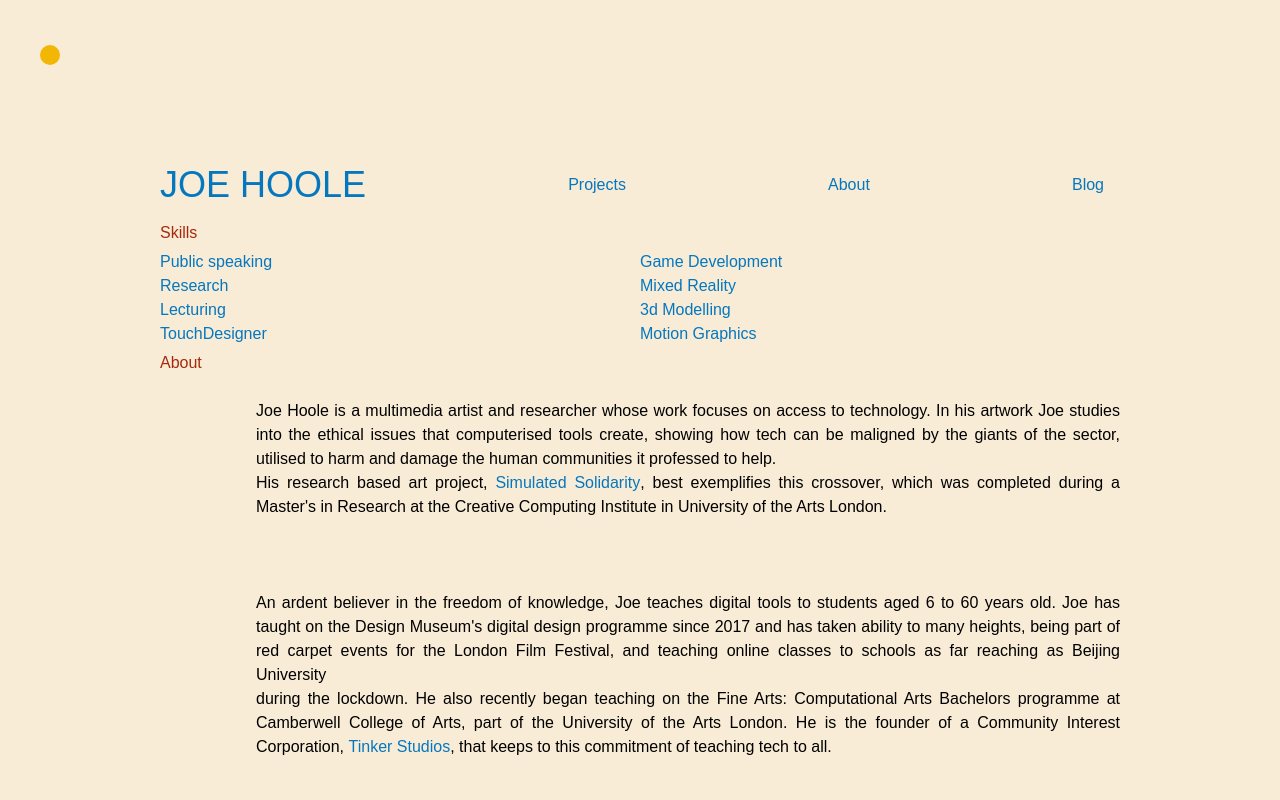
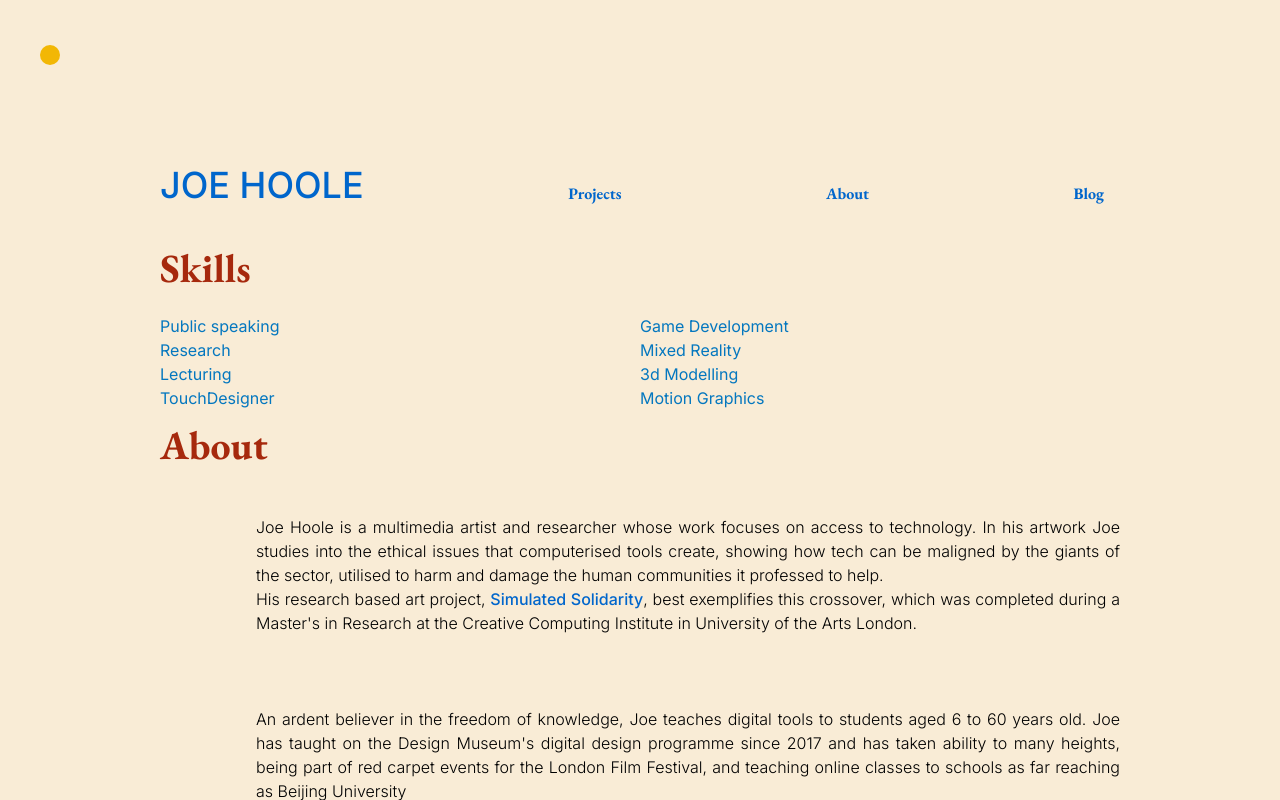
Before and after one commit to joehoole/portfolio, a SvelteKit app: page /about in a window 1280 px wide. Shown: the top 800 px of the page. Built offline with nearby package versions, Linux system fonts and the light colour scheme; a web font is replaced by a local one.

Commit message:
17_04_2025

```diff
--- a/src/app.html
+++ b/src/app.html
@@ -6,6 +6,8 @@
 		<meta name="viewport" content="width=device-width" />
 		%sveltekit.head%
 		<link rel="stylesheet" href="https://use.typekit.net/ngh4axz.css">
+		<link href="https://fonts.googleapis.com/css2?family=Inter:wght@300;400;500;600;700&display=swap" rel="stylesheet">
+		<link href="https://fonts.googleapis.com/css2?family=EB+Garamond:wght@400;700&display=swap" rel="stylesheet">
 	</head>
 	<body data-sveltekit-preload-data="hover">
 		<div style="display: contents">%sveltekit.body%</div>
--- a/src/global.css
+++ b/src/global.css
@@ -38,17 +38,18 @@ body {
 	top: 20px;
 	right: 20px;
 	color: rgb(69, 69, 49);
-
+	font-family: 'EB Garamond', serif !important;
+	font-weight: 800;
 }
 #title nav {
 	margin-top: 3em;
-
+	font-family: 'EB Garamond', serif !important;
+	font-weight: 800;
 }
 a {
-	color: #0477bf;
-	transition: all 0.4s ease-in-out;
-	font-family: deuterium-variable, sans-serif;
-	font-variation-settings: "wght" 600;
+	font-family: 'Inter', sans-serif !important; /* Or your preferred sans-serif */
+	font-weight: 500; /* Slightly bolder for links */
+	color: #0066cc; /* Optional: Link color */
 }
 a:hover {
 	color: blue;
@@ -66,6 +67,7 @@ nav ul {
 	list-style: none;
 	display: flex;
 	gap: 4em;
+
 
 }
 
@@ -86,8 +88,10 @@ nav {
 
 h1 {
 	color: #a6290d;
-	font-family: deuterium-variable, sans-serif;
-	font-variation-settings: "wght" 400;
+	font-family: 'EB Garamond', serif !important;
+	font-weight: 800;
+	font-size: 2.5rem;
+	margin-bottom: 1rem;
 }
 
 ul menu{
@@ -107,24 +111,24 @@ ul menu{
 h2{
 	color: #a6290d;
 	transition: all 0.4s ease-in-out;
-	font-family: deuterium-variable, sans-serif;
-	font-variation-settings: "wght" 400;
+	font-family: 'EB Garamond', serif;
+	font-weight: 700;
 
 }
 
 h3{
 	color: #0477bf;
 	transition: all 0.4s ease-in-out;
-	font-family: deuterium-variable, sans-serif;
-	font-variation-settings: "wght" 400;
+	font-family: 'Inter', sans-serif;
+	font-weight: 400; /* Regular */
 	@media (max-width: 768px) {
 		font-size: small;
 		}
 }
 p {
 	color: black;
-	font-family: deuterium-variable, sans-serif;
-	font-variation-settings: "wght" 200;
+	font-family: 'Inter', sans-serif;
+	font-weight: 200; /* Regular */
 	white-space: pre-line;
 	margin-left: 10%;
 	margin-bottom: 1em;
@@ -151,6 +155,11 @@ code {
 	font-family: 'Nova Mono', monospace;
 }
 
+nav .s-7IPF32Wcq3s8 {
+	font-family: 'EB Garamond', serif !important;
+	font-weight: 1000;
+  }
+
 
 /*
 
--- a/src/routes/+layout.svelte
+++ b/src/routes/+layout.svelte
@@ -55,12 +55,13 @@ onMount(() => {
 	<meta name="description" content={config.description} />
 </svelte:head>
 
-<nav class="flex items-centre justify-between">
-	<h1  class="text-4xl"><a href="/">{config.title}</a></h1>
-		<a href="/projects">Projects</a>
-		<a href="/about">About</a>
-		<a href="/blog">Blog</a>
-</nav>
+<nav class="flex items-center justify-between">
+	<h1 class="text-4xl"><a href="/">{config.title}</a></h1>
+	<a href="/projects" style="font-family: 'EB Garamond', serif !important; font-weight: 800; text-decoration: none;">Projects</a>
+	<a href="/about" style="font-family: 'EB Garamond', serif !important; font-weight: 800; text-decoration: none;">About</a>
+	<a href="/blog" style="font-family: 'EB Garamond', serif !important; font-weight: 800; text-decoration: none;">Blog</a>
+  </nav>
+
 
 
 
@@ -100,4 +101,5 @@ onMount(() => {
     }
 
 
+
 </style>
```
